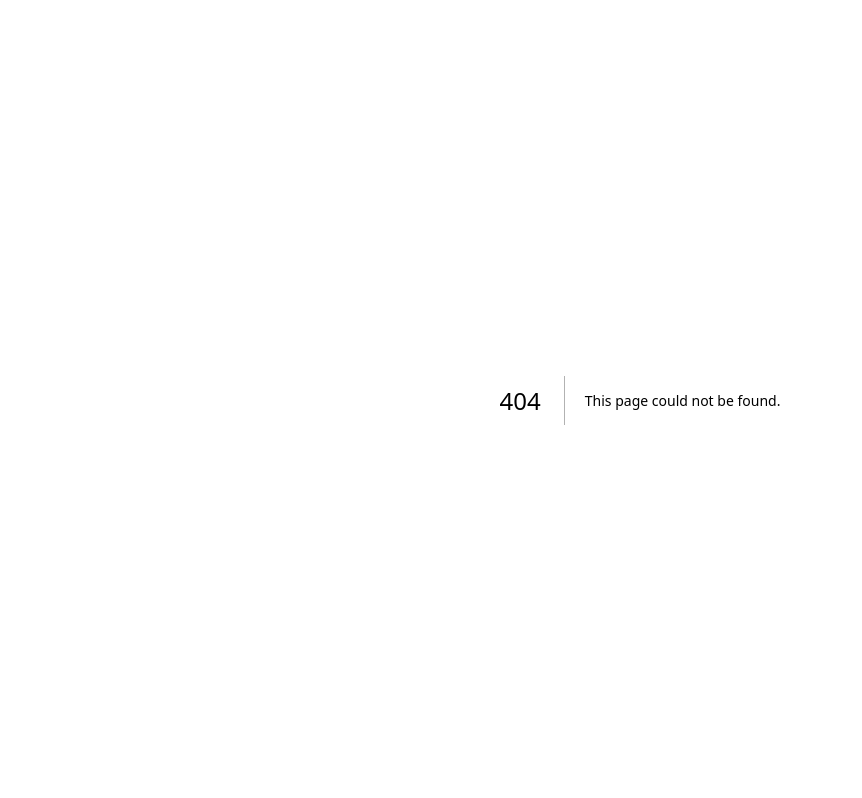
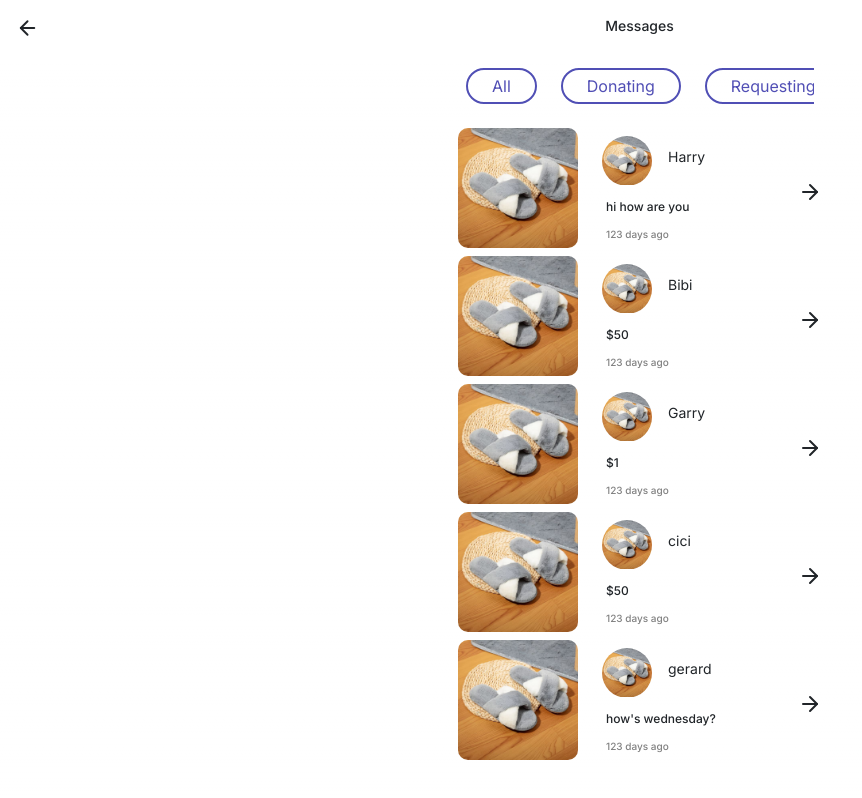
Before and after one commit to worthy-sg/worthy-app, a Next.js app: page /messages in a window 1280 px wide. Before the commit this address had no page. Shown: the whole page, without its empty margins (0-862 px from the left). Built offline with nearby package versions, Linux system fonts and the light colour scheme.

Commit message:
Message page
respective edits will be made later on. Please help me add the menu at the bottom. Thank you!

```diff
--- /dev/null
+++ b/src/app/messages/messageList.json
@@ -0,0 +1,29 @@
+{
+    "listing":  [
+        {
+            "name": "Harry",
+            "message": "hi how are you",
+            "duration": 123
+        },
+        {
+            "name": "Bibi",
+            "message": "$50",
+            "duration": 123
+        },
+        {
+            "name": "Garry",
+            "message": "$1",
+            "duration": 123
+        },
+        {
+            "name": "cici",
+            "message": "$50",
+            "duration": 123
+        },
+        {
+            "name": "gerard",
+            "message": "how's wednesday?",
+            "duration": 123
+        }
+    ]
+}
--- /dev/null
+++ b/src/app/messages/messagesPage.css
@@ -0,0 +1,69 @@
+body {
+    overflow-y: scroll; /* Enable vertical scrolling */
+}
+
+body::-webkit-scrollbar {
+    display: none; /* Hide scrollbar for WebKit (Safari, Chrome, etc.) */
+}
+
+body {
+    scrollbar-width: none; /* Hide scrollbar for Firefox */
+}
+
+body {
+    -ms-overflow-style: none; /* Hide scrollbar for IE and Edge */
+}
+
+h5 {
+    font-size: 10px;
+    color: gray;
+}
+
+h1 {
+    font-size: 14px;
+    font-weight: bold;
+    letter-spacing: 0px;
+    line-height: 20px;
+}
+
+p {
+    font-size: 12px;
+    letter-spacing: 2.5;
+    line-height: 10px;
+}
+
+button {
+    border-color: #514FB5;
+    background-color: rgba(255, 255, 255, 0);
+    border: 2px solid rgb(80, 79, 181);
+    color: #514FB5;
+    transition-duration: 0.4s;
+}
+
+button:hover {
+    background-color: #514FB5;
+    color: white;
+}
+
+.profilePic {
+    width: 50px;
+    height: 50px;
+    border-radius: 100%;
+    overflow: hidden;
+}
+
+.scrollable-categories-container {
+    display: flex;
+    flex-wrap: nowrap;
+    overflow-x: auto;
+    -webkit-overflow-scrolling: touch;
+}
+
+
+.scrollable-categories-container::-webkit-scrollbar {
+    display: none;
+}
+
+.scrollable-categories-container {
+    scrollbar-width: none;
+}
--- /dev/null
+++ b/src/app/messages/page.js
@@ -0,0 +1,82 @@
+'use client'
+
+import Image from 'next/image';
+import 'bootstrap/dist/css/bootstrap.css';
+import { Container, Row, Col } from 'react-bootstrap';
+import { ArrowLeft, ArrowRight } from 'react-feather';
+import './messagesPage.css'
+
+import image from './slippers.jpg';
+
+import messageList from './messageList.json';
+const info = messageList.listing;
+
+const categories = ['All', 'Donating', 'Requesting', 'Unread', 'Others'];
+
+const sizing = {
+    width: '120px',
+    height: '120px',
+    borderRadius: '10px',
+    overflow: 'hidden'
+}
+
+export default function messagesPage() {
+    return (
+        <>
+            <Row className='p-3 sticky-top bg-white w-auto'>
+                <Col xs='12' lg='12' className='d-flex'>
+                    <ArrowLeft />
+                    <h1 className='w-100 text-center me-4 fw-medium'>Messages</h1>
+                </Col>
+            </Row>
+
+            <Container>
+                <Row className='mb-4'>
+                    <Row className='mt-2 mx-auto d-flex justify-content-center'>
+                        <Col xs='11' lg='4'>
+                            <div className="scrollable-categories-container custom-text-align-center">
+                                {categories.map((category, index) => (
+                                    <button key={index} className='px-4 ms-0 me-4 py-1 rounded-pill'>{category}</button>
+                                ))}
+                            </div>
+                        </Col>
+                    </Row>
+
+                    <Row className='pt-4 d-flex justify-content-center mx-auto'>
+                        {info.map((item,index) => (
+                            <div className=" d-flex justify-content-center mx-auto" key={index}>
+                                <Col xs='11' lg='4'>
+                                    <Row className=''>
+                                        <Col className='d-flex'>
+                                            <div className='w-100 d-flex'>
+                                                <div>
+                                                    <Image src={image} style={sizing} />
+                                                </div>
+
+                                                <div className='ms-4 my-2 d-flex flex-column'>
+                                                    <div className='d-flex align-items-center'>
+                                                        <div className='profilePic'>
+                                                        <Image src={image} />
+                                                        </div>
+                                                        <h1 className='ms-3 fw-normal'>{item.name}</h1>
+                                                    </div>
+
+                                                    <p className='fw-medium pt-3 ps-1'>{item.message}</p>
+                                                    <h5 className='fw-medium ps-1'>{item.duration} days ago</h5>
+                                                </div>
+                                            </div>
+
+                                            <div className=' w-25 d-flex align-items-center justify-content-end r-0'>
+                                                <ArrowRight/>
+                                            </div>
+                                        </Col>
+                                    </Row>
+                                </Col>
+                            </div>
+                        ))}
+                    </Row>
+                </Row>
+            </Container>
+        </>
+    )
+}
```
Also changed, not shown: src/app/messages/slippers.jpg (added).
